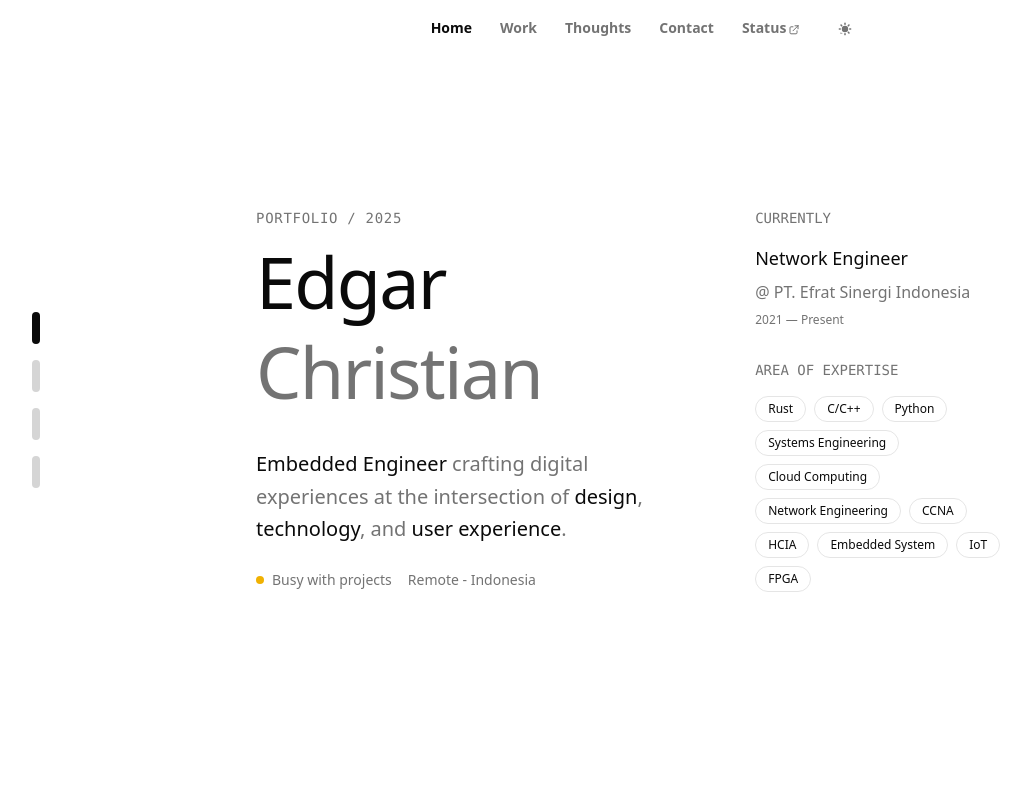
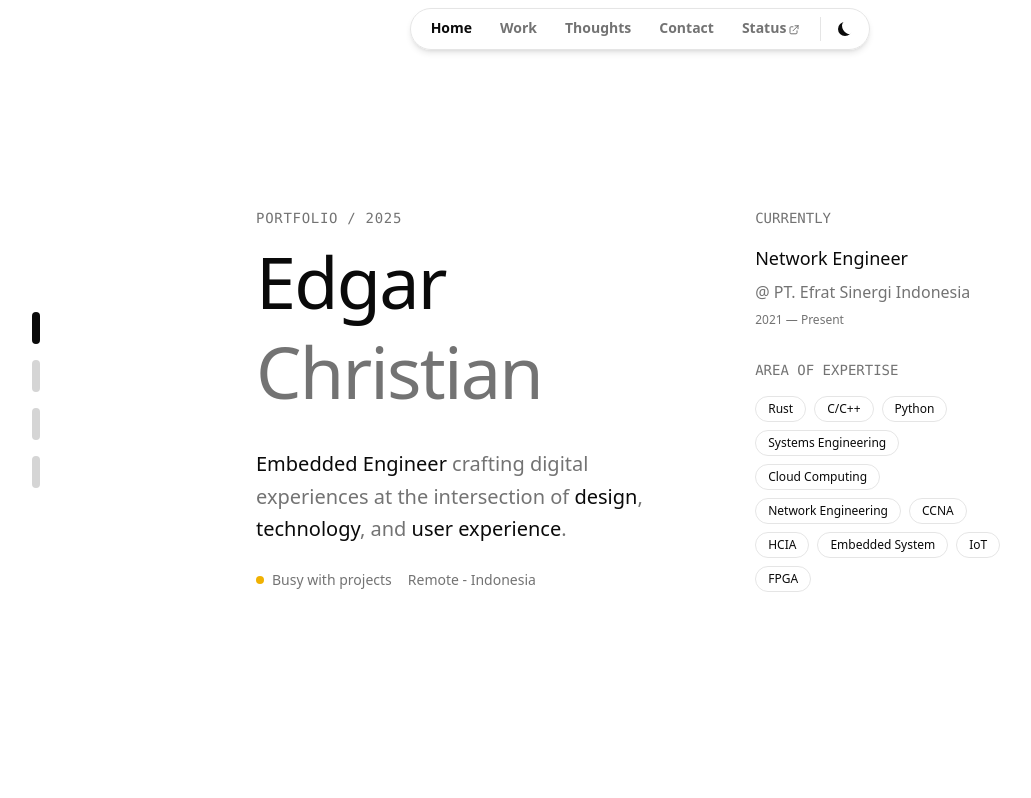
Before and after one commit to edgarcnp/edgarcnp-dev, a Next.js app: page / in a window 1280 px wide. Shown: the top 798 px of the page, without its empty margins (0-1031 px from the left). Built offline with nearby package versions, Linux system fonts and the light colour scheme.

Commit message:
revert: navbar issue

```diff
--- a/components/navbar.tsx
+++ b/components/navbar.tsx
@@ -20,7 +20,6 @@ const NAVBAR_SECTIONS = [
 export function Navbar({ activeSection, isDark, onThemeToggle, onNavigate }: NavbarProps) {
     const [isScrolled, setIsScrolled] = useState(false)
     const [isMobileMenuOpen, setIsMobileMenuOpen] = useState(false)
-    const [isAnimating, setIsAnimating] = useState(false)
 
     useEffect(() => {
         let isMounted = true;
@@ -51,56 +50,37 @@ export function Navbar({ activeSection, isDark, onThemeToggle, onNavigate }: Nav
 
     const closeMobileMenu = () => {
         setIsMobileMenuOpen(false)
-        setIsAnimating(true)
-        setTimeout(() => {
-            setIsAnimating(false)
-        }, 300)
     }
 
     const openMobileMenu = () => {
         setIsMobileMenuOpen(true)
-        setIsAnimating(false)
     }
 
     return (
         <>
-            <nav className="fixed top-0 left-0 right-0 z-50 flex justify-center pt-2 pointer-events-none">
+            <nav className="fixed top-0 left-0 right-0 z-50 flex justify-center pt-2 pointer-events-none transition-theme">
                 <div
-                    className={`pointer-events-auto transition-theme ${isScrolled ? "backdrop-blur-sm bg-background/50 shadow-lg" : "backdrop-blur bg-background/40 shadow-md"
-                        } rounded-full px-2 py-2`}
-                    style={{
-                        // Gradient border effect using background with padding-box
-                        border: `1px solid transparent`,
-                        background: isDark
-                            ? `linear-gradient(white, white) padding-box, linear-gradient(to center, rgba(255, 255, 255, 0.2), rgba(255, 255, 255, 0.1)) border-box`
-                            : `linear-gradient(black, black) padding-box, linear-gradient(to center, rgba(0, 0, 0, 0.2), rgba(0, 0, 0, 0.1)) border-box`,
-                        // Dark mode/light mode backgrounds per previous accepted settings
-                        backgroundColor: isDark ? "rgba(255, 255, 255, 0.01)" : "rgba(0, 0, 0, 0.05)",
-                        backdropFilter: "blur(4px)",
-                        WebkitBackdropFilter: "blur(4px)",
-                        boxShadow: isDark
-                            ? "0 0 4px rgba(255, 255, 255, 0.025), inset 0 0 1px 2.5px rgba(255, 255, 255, 0.075)"
-                            : "0 0 4px rgba(0, 0, 0, 0.025), inset 0 0 1px 2.5px rgba(0, 0, 0, 0.075)",
-                    }}
+                    className={`pointer-events-auto transition-theme ${isScrolled ? "backdrop-blur-sm bg-background/30 shadow-lg" : "backdrop-blur bg-background/20 shadow-md"
+                        } rounded-full px-2 py-2 border border-border backdrop-blur-md`}
                 >
                     <div className="flex items-center gap-1 sm:gap-2">
                         {/* Mobile Menu Button */}
                         <button
                             onClick={() => isMobileMenuOpen ? closeMobileMenu() : openMobileMenu()}
-                            className="sm:hidden shrink-0 px-2 py-1 rounded-full hover:bg-white/10 transition-theme flex items-center justify-center group"
+                            className="sm:hidden shrink-0 px-2 py-1 rounded-full hover:bg-white/10 transition-theme flex items-center justify-center group text-foreground"
                             aria-label="Toggle mobile menu"
                         >
                             <div className="relative w-3.5 h-3.5 translate-y-[0.06rem]">
                                 <span
-                                    className={`absolute top-0 left-0 w-full h-0.5 bg-current transition-theme ${isMobileMenuOpen ? 'rotate-45 translate-y-1.25' : 'translate-y-0'
+                                    className={`absolute top-0 left-0 w-full h-0.5 bg-current transition-transform duration-300 ease-in-out ${isMobileMenuOpen ? 'translate-y-1.25 rotate-45' : 'rotate-0'
                                         }`}
                                 />
                                 <span
-                                    className={`absolute top-1.25 left-0 w-full h-0.5 bg-current transition-theme ${isMobileMenuOpen ? 'opacity-0' : 'opacity-100'
+                                    className={`absolute top-1.25 left-0 w-full h-0.5 bg-current transition-opacity duration-300 ease-in-out ${isMobileMenuOpen ? 'opacity-0' : 'opacity-100'
                                         }`}
                                 />
                                 <span
-                                    className={`absolute top-2.5 left-0 w-full h-0.5 bg-current transition-theme ${isMobileMenuOpen ? '-rotate-45 -translate-y-1.25' : 'translate-y-0'
+                                    className={`absolute top-2.5 left-0 w-full h-0.5 bg-current transition-transform duration-300 ease-in-out ${isMobileMenuOpen ? '-translate-y-1.25 -rotate-45' : 'rotate-0'
                                         }`}
                                 />
                             </div>
@@ -146,70 +126,62 @@ export function Navbar({ activeSection, isDark, onThemeToggle, onNavigate }: Nav
                         </div>
 
                         {/* Divider - Made visible in both light and dark modes */}
-                        <div
-                            className="hidden sm:block w-px h-6"
-                            style={{
-                                backgroundColor: isDark ? "rgba(255, 255, 255, 0.15)" : "rgba(0, 0, 0, 0.15)",
-                            }}
-                        />
+                        <div className="block w-px h-6 bg-border" />
 
                         {/* Theme Toggle Button */}
                         <button
                             onClick={onThemeToggle}
-                            className="shrink-0 px-2 py-1 rounded-full hover:bg-white/10 transition-theme flex items-center justify-center"
+                            className="shrink-0 px-2 py-1 rounded-full hover:bg-white/10 transition-theme flex items-center justify-center group text-foreground"
                             aria-label={`Switch to ${isDark ? "light" : "dark"} mode`}
                         >
-                            {isDark ? (
                             <svg
-                                    className="w-4 h-4 text-muted-foreground hover:text-foreground transition-theme"
-                                    fill="currentColor"
-                                    viewBox="0 0 20 20"
-                                    aria-hidden="true"
+                                className="w-4 h-4"
+                                viewBox="0 0 32 32"
                             >
-                                    <path
-                                        fillRule="evenodd"
-                                        d="M10 2a1 1 0 011 1v1a1 1 0 11-2 0V3a1 1 0 011-1zm4 8a4 4 0 11-8 0 4 4 0 018 0zm-.464 4.95l.707.707a1 1 0 001.414-1.414l-.707-.707a1 1 0 00-1.414 1.414zm2.12-10.607a1 1 0 010 1.414l-.706.707a1 1 0 11-1.414-1.414l.707-.707a1 1 0 011.414 0zM17 11a1 1 0 100-2h-1a1 1 0 100 2h1zm-7 4a1 1 0 011 1v1a1 1 0 11-2 0v-1a1 1 0 011-1zM5.05 6.464A1 1 0 106.465 5.05l-.708-.707a1 1 0 00-1.414 1.414l.707.707zm1.414 8.486l-.707.707a1 1 0 01-1.414-1.414l.707.707a1 1 0 011.414 1.414zM4 11a1 1 0 100-2H3a1 1 0 000 2h1z"
-                                        clipRule="evenodd"
-                                    />
+                                {/* Sun rays that rotate and scale to form moon */}
+                                <g className={`transition-all duration-1000 ease-in-out origin-center ${isDark ? 'opacity-0 scale-0 rotate-180' : 'opacity-100 scale-100 rotate-0'}`}>
+                                    <circle cx="16" cy="16" r="4" className="text-foreground" fill="currentColor" />
+                                    <path d="M16 6L16 4M16 28L16 26M6 16L4 16M28 16L26 16M22.6 9.4L24.48 7.52M24.48 24.48L22.6 22.6M9.4 22.6L7.52 24.48M7.52 7.52L9.4 9.4" className="text-foreground" stroke="currentColor" strokeWidth="2" strokeLinecap="round" />
+                                </g>
+                                {/* Moon shape that appears when sun rays disappear */}
+                                <g className={`transition-all duration-1000 ease-in-out origin-center ${isDark ? 'opacity-100 scale-100 rotate-0' : 'opacity-0 scale-0 -rotate-180'}`}>
+                                    <defs>
+                                        <mask id="moon-mask">
+                                            <g transform="rotate(-30, 16, 16)">
+                                                <rect width="32" height="32" fill="white" />
+                                                <ellipse cx="22" cy="16" rx="10" ry="14" fill="black" />
+                                            </g>
+                                        </mask>
+                                    </defs>
+                                    <circle cx="16" cy="16" r="14" className="text-foreground" fill="currentColor" mask="url(#moon-mask)" />
+                                </g>
                             </svg>
-                            ) : (
-                                <svg
-                                    className="w-4 h-4 text-muted-foreground hover:text-foreground transition-theme"
-                                    fill="currentColor"
-                                    viewBox="0 0 20 20"
-                                    aria-hidden="true"
-                                >
-                                    <path d="M17.293 13.293A8 8 0 016.707 2.707a8.001 8.001 0 1010.586 10.586z" />
-                                </svg>
-                            )}
                         </button>
                     </div>
                 </div>
             </nav >
 
-            {/* Mobile Menu Overlay */}
-            {(isMobileMenuOpen || isAnimating) && (
-                <div className="fixed inset-0 z-40 sm:hidden">
+            {/* Mobile Menu Overlay - Always in DOM for smooth animations */}
+            < div className={`fixed inset-0 z-40 sm:hidden ${isMobileMenuOpen ? 'pointer-events-auto' : 'pointer-events-none'}`
+            }>
                 <div
-                        className={`fixed inset-0 bg-background/80 backdrop-blur-sm transition-theme ${isMobileMenuOpen && !isAnimating ? 'opacity-100' : 'opacity-0'
+                    className={`fixed inset-0 bg-background/80 backdrop-blur-sm transition-mobile-menu-bg ${isMobileMenuOpen ? 'opacity-100' : 'opacity-0'
                         }`}
                     onClick={closeMobileMenu}
                 />
-                    <div className={`fixed top-16 left-4 right-4 bg-background/95 backdrop-blur-md border border-border rounded-2xl shadow-2xl transition-theme transform ${isMobileMenuOpen && !isAnimating ? 'translate-y-0 opacity-100 scale-100' : 'translate-y-4 opacity-0 scale-95'
-                        }`}>
+                <div
+                    className={`fixed top-16 left-4 right-4 bg-background/95 backdrop-blur-md border border-border rounded-2xl shadow-2xl transition-mobile-menu ${isMobileMenuOpen ? 'opacity-100 pointer-events-auto' : 'opacity-0 pointer-events-none'
+                        }`}
+                >
                     <div className="p-4 space-y-2">
                         {NAVBAR_SECTIONS.map((section, index) => (
                             <button
                                 key={section.id}
                                 onClick={() => handleMobileNavigation(section.id)}
-                                    className={`w-full text-left px-4 py-3 rounded-lg text-sm font-medium transition-theme transform ${activeSection === section.id
-                                        ? "text-foreground bg-muted scale-105"
-                                        : "text-muted-foreground hover:text-foreground hover:bg-muted/50 hover:scale-105"
+                                className={`w-full text-left px-4 py-3 rounded-lg text-sm font-medium transition-theme ${activeSection === section.id
+                                    ? "text-foreground bg-muted font-semibold active-section-light"
+                                    : "text-muted-foreground hover:text-foreground"
                                     }`}
-                                    style={{
-                                        animationDelay: `${index * 50}ms`,
-                                        animation: isMobileMenuOpen && !isAnimating ? 'slideInUp 0.3s ease-out forwards' : 'none'
-                                    }}
                             >
                                 {section.label}
                             </button>
@@ -218,11 +190,7 @@ export function Navbar({ activeSection, isDark, onThemeToggle, onNavigate }: Nav
                             href="https://status.edgarcnp.dev"
                             target="_blank"
                             rel="noopener noreferrer"
-                                className="flex items-center gap-2 w-full text-left px-4 py-3 rounded-lg text-sm font-medium text-muted-foreground hover:text-foreground hover:bg-muted/50 transition-theme transform hover:scale-105"
-                                style={{
-                                    animationDelay: `${NAVBAR_SECTIONS.length * 50}ms`,
-                                    animation: isMobileMenuOpen && !isAnimating ? 'slideInUp 0.3s ease-out forwards' : 'none'
-                                }}
+                            className="flex items-center gap-2 w-full text-left px-4 py-3 rounded-lg text-sm font-medium text-muted-foreground hover:text-foreground hover:bg-muted/50 transition-theme"
                         >
                             Status
                             <svg
@@ -241,8 +209,7 @@ export function Navbar({ activeSection, isDark, onThemeToggle, onNavigate }: Nav
                         </a>
                     </div>
                 </div>
-                </div>
-            )}
+            </div >
         </>
     )
 }
```
Lines whose indentation alone changed are shown as unchanged.
